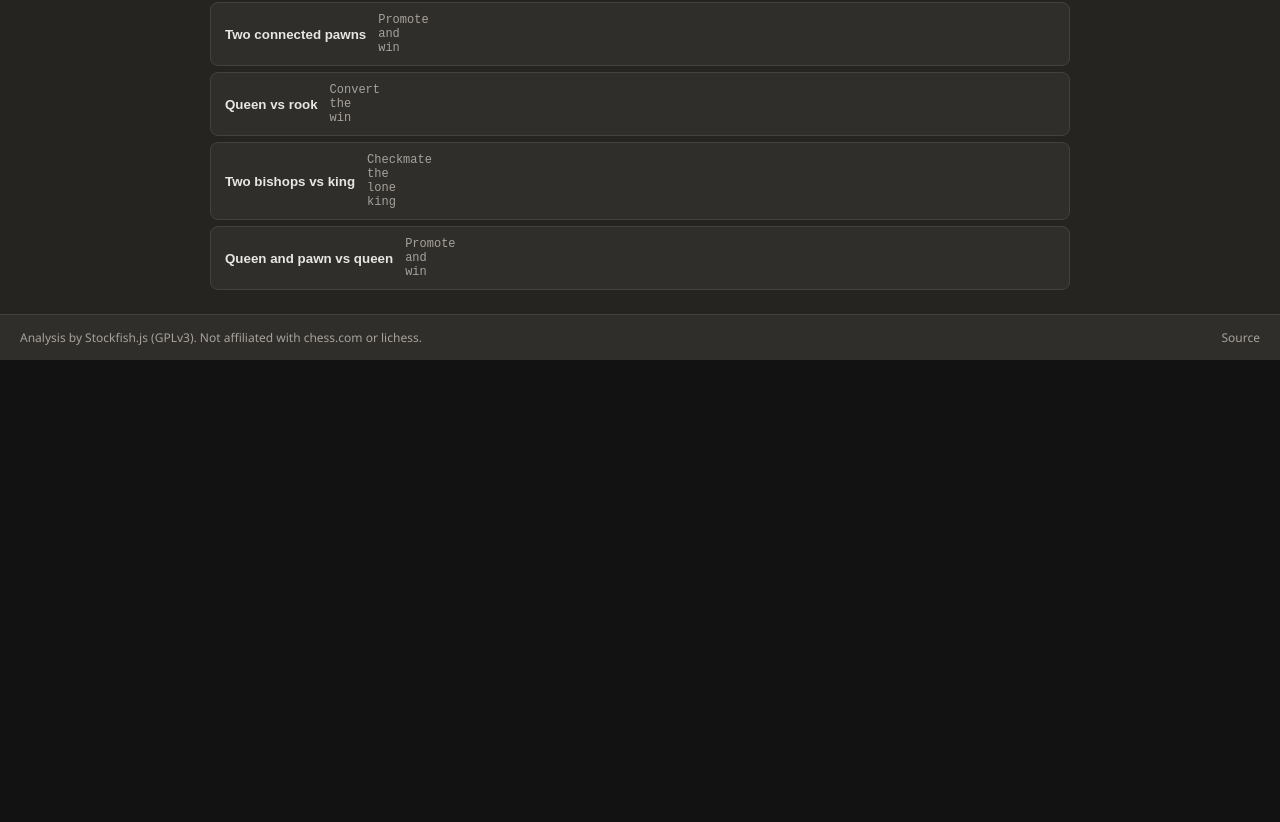
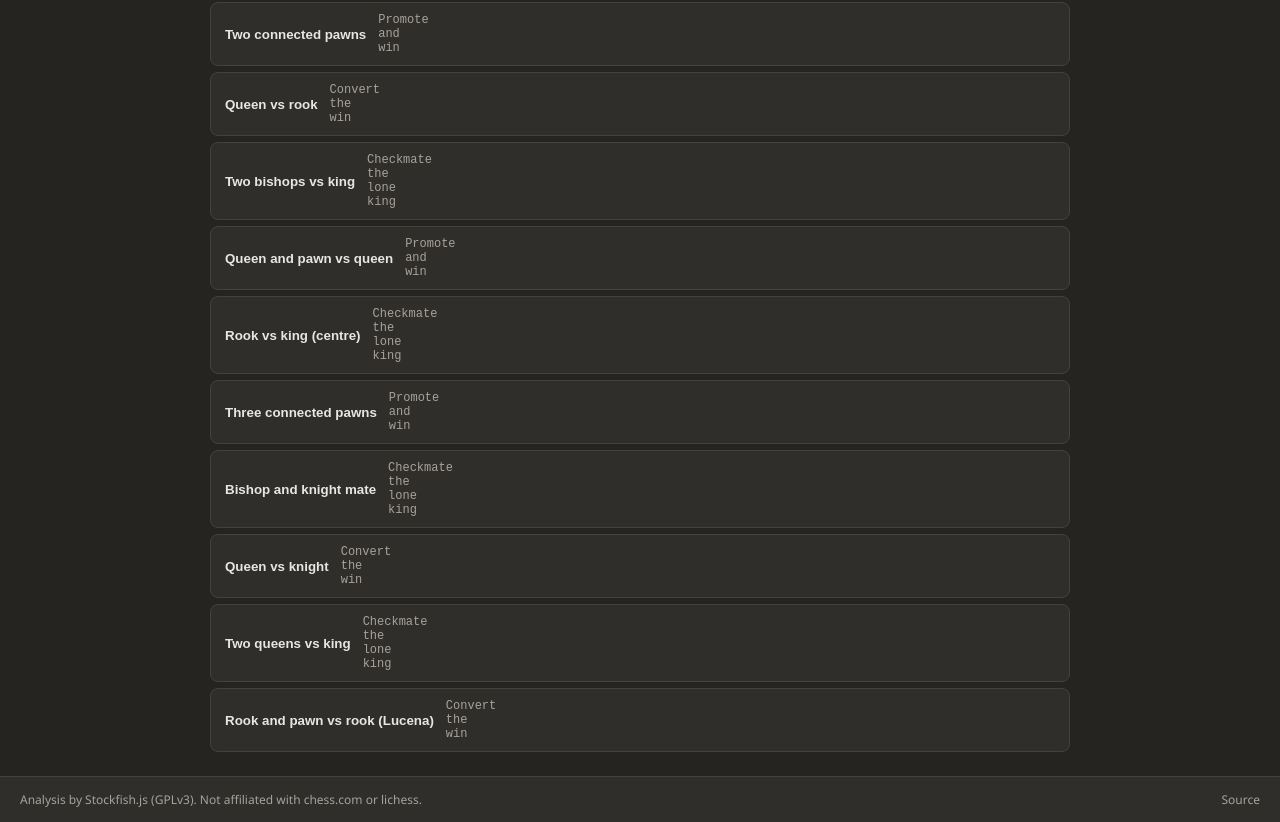
Before and after one commit to Chaganti-Reddy/pawnlens, a React (Vite) app: page /endgames in a window 1280 px wide. Shown: the part 536-1358 px from the top of the page. Before the commit the page ends 896 px from the top, so only its background shows below. Built offline with nearby package versions, Linux system fonts and the light colour scheme; no server answers; the HTML template or start-up script is replaced by a standard one.

Commit message:
Surface endgame/mate/middlegame puzzle filters in Train; more technique endgames

```diff
--- a/src/data/endgames.json
+++ b/src/data/endgames.json
@@ -6,5 +6,11 @@
   { "id": "two-pawns", "name": "Two connected pawns", "goal": "promote", "fen": "4k3/8/8/8/8/8/3PP3/4K3 w - - 0 1" },
   { "id": "kq-vs-kr", "name": "Queen vs rook", "goal": "win", "fen": "4k3/8/8/8/8/5r2/8/3QK3 w - - 0 1" },
   { "id": "kbb-vs-k", "name": "Two bishops vs king", "goal": "mate", "fen": "4k3/8/8/8/8/8/8/2B1KB2 w - - 0 1" },
-  { "id": "kqp-vs-kq", "name": "Queen and pawn vs queen", "goal": "promote", "fen": "4k3/3P4/8/8/8/8/1q6/3QK3 w - - 0 1" }
+  { "id": "kqp-vs-kq", "name": "Queen and pawn vs queen", "goal": "promote", "fen": "4k3/3P4/8/8/8/8/1q6/3QK3 w - - 0 1" },
+  { "id": "kr-vs-k-2", "name": "Rook vs king (centre)", "goal": "mate", "fen": "8/8/8/4k3/8/8/8/R3K3 w - - 0 1" },
+  { "id": "three-pawns", "name": "Three connected pawns", "goal": "promote", "fen": "4k3/8/8/8/8/8/2PPP3/4K3 w - - 0 1" },
+  { "id": "kbn-vs-k", "name": "Bishop and knight mate", "goal": "mate", "fen": "4k3/8/8/8/8/8/8/2B1KN2 w - - 0 1" },
+  { "id": "kq-vs-kn", "name": "Queen vs knight", "goal": "win", "fen": "4k3/4n3/8/8/8/8/8/3QK3 w - - 0 1" },
+  { "id": "kqq-vs-k", "name": "Two queens vs king", "goal": "mate", "fen": "4k3/8/8/8/8/8/8/3QKQ2 w - - 0 1" },
+  { "id": "krp-vs-kr", "name": "Rook and pawn vs rook (Lucena)", "goal": "win", "fen": "3K1k2/3P4/8/8/8/8/8/1R4r1 w - - 0 1" }
 ]
--- a/src/locales/en.json
+++ b/src/locales/en.json
@@ -183,6 +183,9 @@
     "solvedBefore": "solved before",
     "filterAll": "All puzzles",
     "filterMistakes": "My mistakes",
+    "filterEndgames": "Endgame puzzles",
+    "filterMates": "Checkmates",
+    "filterMiddlegame": "Middlegame",
     "yourGame": "From your game · {{from}}"
   },
   "endgames": {
--- a/src/pages/Train.jsx
+++ b/src/pages/Train.jsx
@@ -64,7 +64,13 @@ export default function Train() {
     let all;
     if (filter === 'mistakes') all = mistakes;
     else if (filter === 'all') all = [...mistakes, ...tactics];
-    else all = tactics.filter((p) => p.pattern === filter);
+    else if (filter.startsWith('theme:')) {
+      const th = filter.slice(6);
+      all = data.puzzles.filter((p) => (p.themes || []).includes(th)).map((p) => ({
+        id: p.id, fen: p.fen, line: p.line, source: 'tactic',
+        rating: p.rating, label: patterns.find((x) => x.id === p.pattern)?.name || 'Tactic', pattern: p.pattern,
+      }));
+    } else all = tactics.filter((p) => p.pattern === filter);
     return all;
   }, [data, filter, catParam, patterns]);
 
@@ -166,6 +172,9 @@ export default function Train() {
         <select className="count-pick" value={filter} onChange={(e) => setFilter(e.target.value)}>
           <option value="all">{t('train.filterAll')}</option>
           <option value="mistakes">{t('train.filterMistakes')}</option>
+          <option value="theme:endgame">{t('train.filterEndgames')}</option>
+          <option value="theme:mate">{t('train.filterMates')}</option>
+          <option value="theme:middlegame">{t('train.filterMiddlegame')}</option>
           {patterns.map((p) => <option key={p.id} value={p.id}>{p.name}</option>)}
         </select>
 
```
